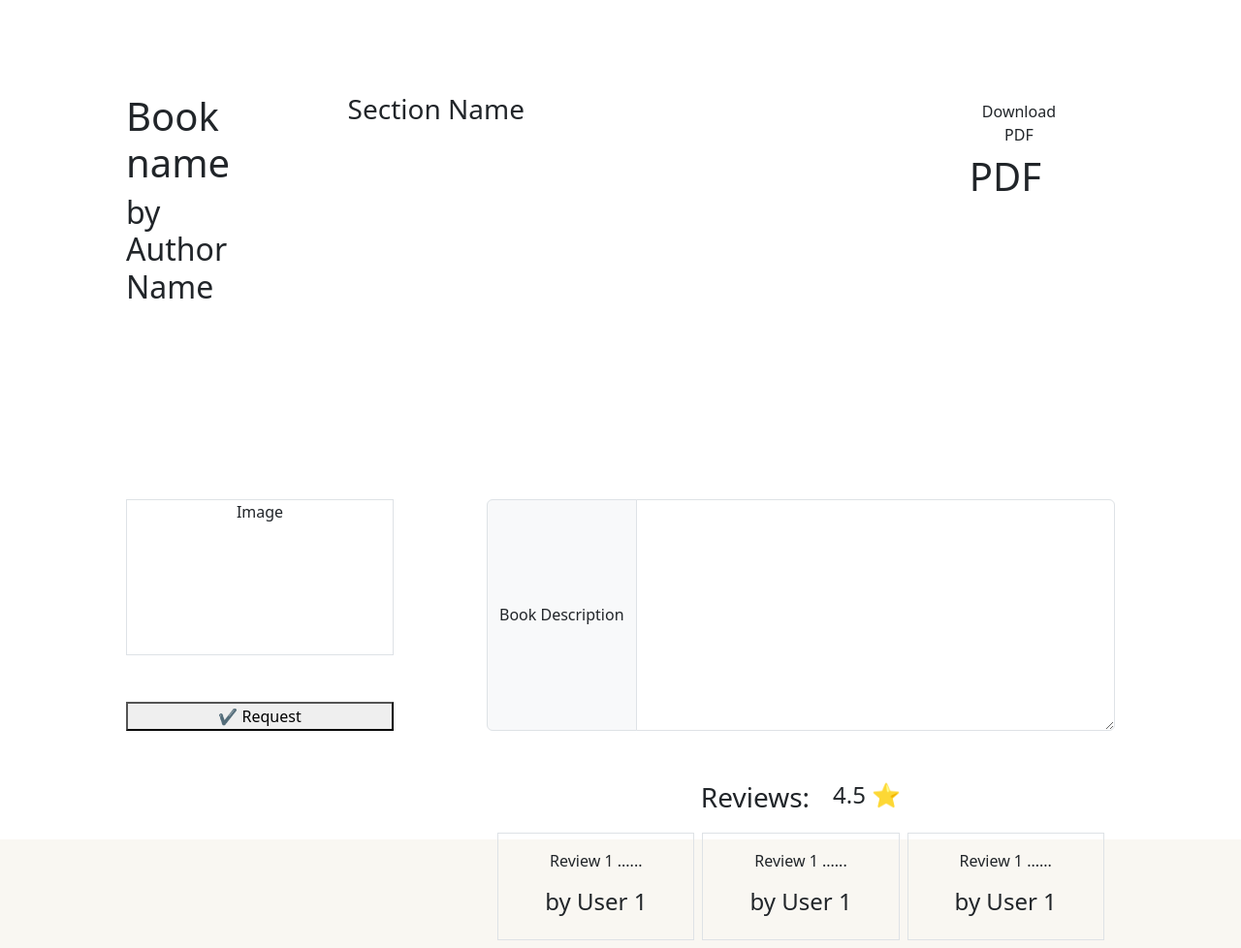
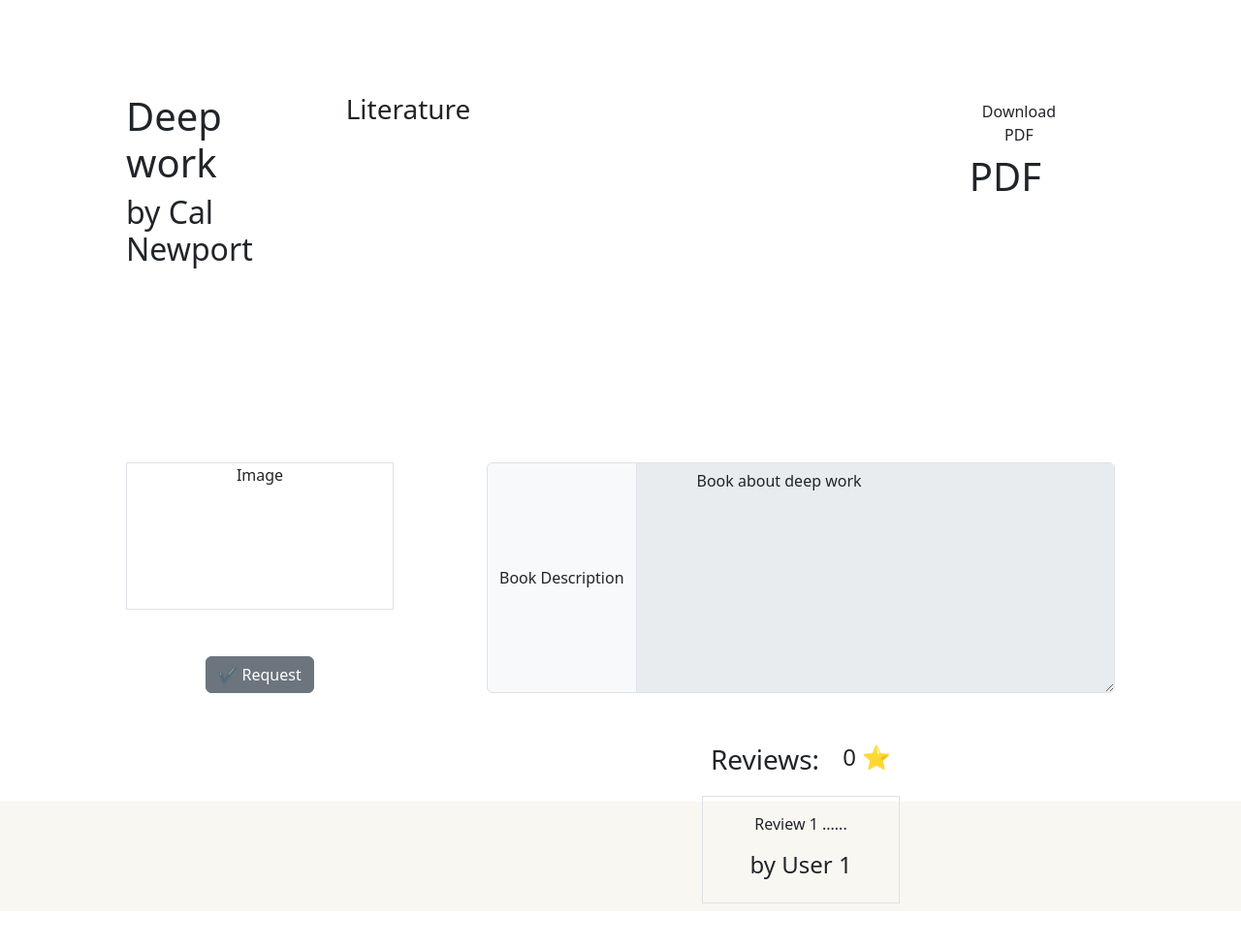
Before and after one commit to Dhruv-2003/appdev1-project, a Flask app: page /book/1 in a window 1280 px wide. Shown: the whole page at 97% size. After the commit the page ends 940 px from the top, so only its background shows below. Run offline with Flask 3, Linux system fonts and the light colour scheme; data comes from the database, SQL or seed files in the repository; both versions use the stored data as it was after the commit.

Commit message:
feat: book page basic logic added

```diff
--- a/Code/src/controller.py
+++ b/Code/src/controller.py
@@ -243,13 +243,15 @@ def user_dashboard():
 def book(id):
     book = Book.query.get_or_404(id)
     if request.method == 'POST':
-        user_id = request.form['user_id']
-        book_id = request.form['book_id']
-        librarian_id = request.form['librarian_id']
+
+        ## TODO: get from the user ID
+        user_id = 1
+        book_id = id
+        librarian_id = book.librarian.id
         status = "REQUESTED"
         ## MIGHT NEED TO CHECK THE USER'S BOOKS BORROWED
-         ## MIGHT NEED TO ADD THE BOOKS TO THE USER'S BOOKS BORROWED
-        user = User.query.get_or_404(book_issue.user_id)
+        ## MIGHT NEED TO ADD THE BOOKS TO THE USER'S BOOKS BORROWED
+        user = User.query.get_or_404(user_id)
         total_books_borrowed = user.total_books_borrowed
         if total_books_borrowed <5:
             book_issue = BookIssue(user_id=user_id, book_id=book_id, librarian_id=librarian_id, status=status)
--- a/Code/templates/book.html
+++ b/Code/templates/book.html
@@ -11,11 +11,11 @@
 <div class="content container">
   <div class="d-flex flex-row mx-5 py-5 justify-content-evenly">
     <div class="d-flex flex flex-column justify-content-evenly py-5">
-      <h1>Book name</h1>
-      <h2>by Author Name</h2>
+      <h1>{{ book.name }}</h1>
+      <h2>by {{ book.authors }}</h2>
     </div>
     <div class="container mx-5 my-5 px-5">
-      <h3>Section Name</h3>
+      <h3>{{ book.section.name }}</h3>
     </div>
     <div class="mx-5 py-5">
       <button class="btn">Download PDF</button>
@@ -26,14 +26,22 @@
     <div class="row mb-3 h-100">
       <div class="col-4 d-flex flex-column px-5">
         <div class="container h-100 object-fit-contain text-center mt-5 border">
+          <!-- TODO : image display -->
           <p>Image</p>
         </div>
-        <button class="my-5 align-bottom">✔️ Request</button>
+        <form method="post">
+          <button type="submit" class="my-5 align-bottom btn btn-secondary">
+            ✔️ Request
+          </button>
+        </form>
       </div>
       <div class="col-8 px-5">
         <div class="input-group py-5 h-100">
           <span class="input-group-text">Book Description</span>
-          <textarea class="form-control" aria-label="Book content"></textarea>
+          <textarea class="form-control" disabled aria-label="Book content">
+            {{ book.description }}
+            </textarea
+          >
         </div>
 
         <div
@@ -41,21 +49,18 @@
         >
           <div class="row py-1 d-flex justify-content-start">
             <h3 class="col">Reviews:</h3>
-            <h4 class="col">4.5 ⭐️</h4>
+            <h4 class="col">{{ book.rating }} ⭐️</h4>
           </div>
           <div class="row py-1">
+            {% for review in reviews %}
+
             <div
               class="w-auto m-1 container d-flex flex-column px-5 py-3 border"
             >
-              <p>Review 1 ......</p>
-              <h4>by User 1</h4>
+              <p>{{ review.content }}</p>
+              <h4>by {{ review.user.name }}</h4>
             </div>
-            <div
-              class="w-auto m-1 container d-flex flex-column px-5 py-3 border"
-            >
-              <p>Review 1 ......</p>
-              <h4>by User 1</h4>
-            </div>
+            {% endfor %}
             <div
               class="w-auto m-1 container d-flex flex-column px-5 py-3 border"
             >
--- a/Code/templates/index.html
+++ b/Code/templates/index.html
@@ -68,7 +68,7 @@
                   class="book-img"
                 />
                 <h3>{{ book.name }}</h3>
-                <h4>{{ book.authors }}</h4>
+                <h4>By {{ book.authors }}</h4>
               </div>
             </div>
           </a>
```
Also changed, not shown: Code/instance/db.sqlite3.
